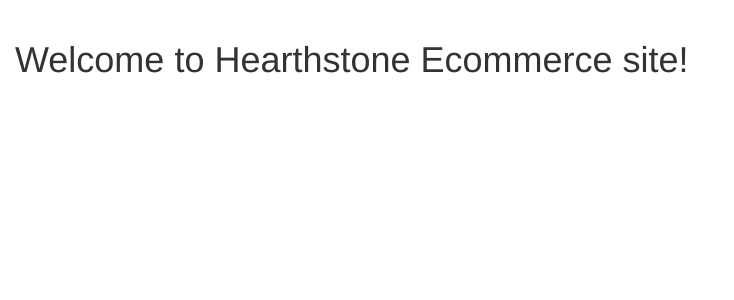
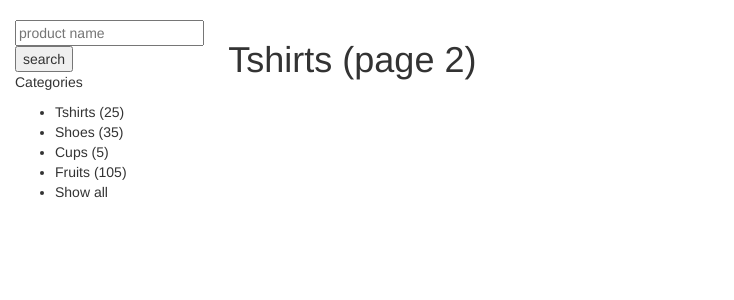
Before and after one commit to raymondluu/hearthstone_ecommerce, a CodeIgniter app: page / in a window 1280 px wide. Shown: the part 62-362 px from the top of the page, without its empty margins (0-734 px from the left). Run offline with CodeIgniter, Linux system fonts and the light colour scheme.

Commit message:
added style.css and updated index.php page

```diff
--- a/application/views/index.php
+++ b/application/views/index.php
@@ -8,8 +8,25 @@
 <body>
 	<?php $this->load->view("/partials/nav.php") ?>
 	<div class="container-fluid">
-		<h1>Welcome to Hearthstone Ecommerce site!</h1>
-
+		<div class="row">
+			<div class="col-md-2">
+				<form>
+					<input type="text" name="search" placeholder="product name">
+					<input type="submit" name="action" value="search">
+				</form>
+				<p>Categories</p>
+				<ul>
+					<li>Tshirts (25)</li>
+					<li>Shoes (35)</li>
+					<li>Cups (5)</li>
+					<li>Fruits (105)</li>
+					<li>Show all</li>
+				</ul>
+			</div>
+			<div class="col-md-10">
+				<h1>Tshirts (page 2)</h1>
+			</div>
+		</div>
 	</div>
 </body>
 </html>
```
Also changed, not shown: assets/style.css (added).
